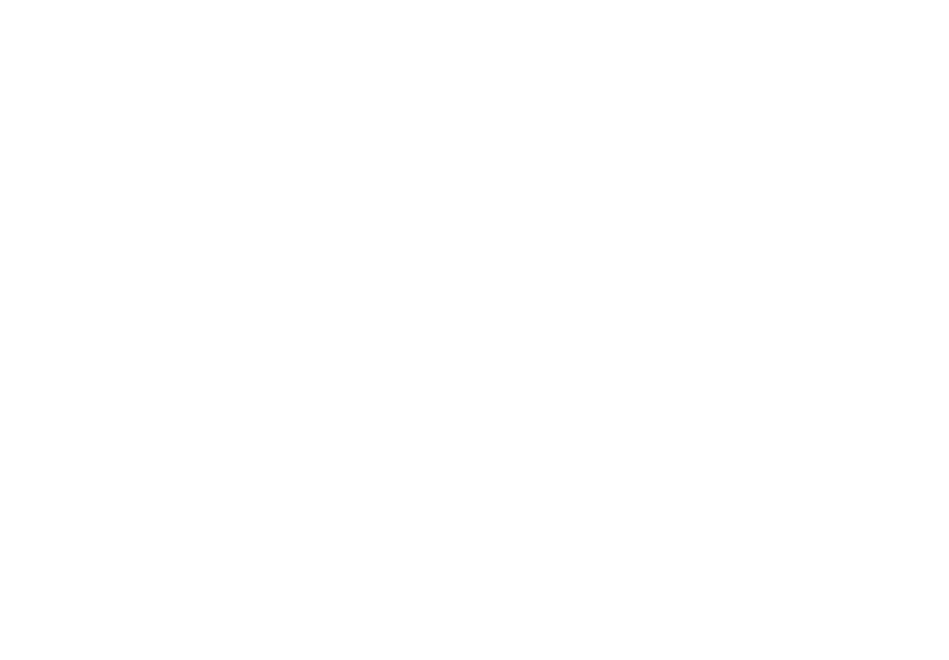
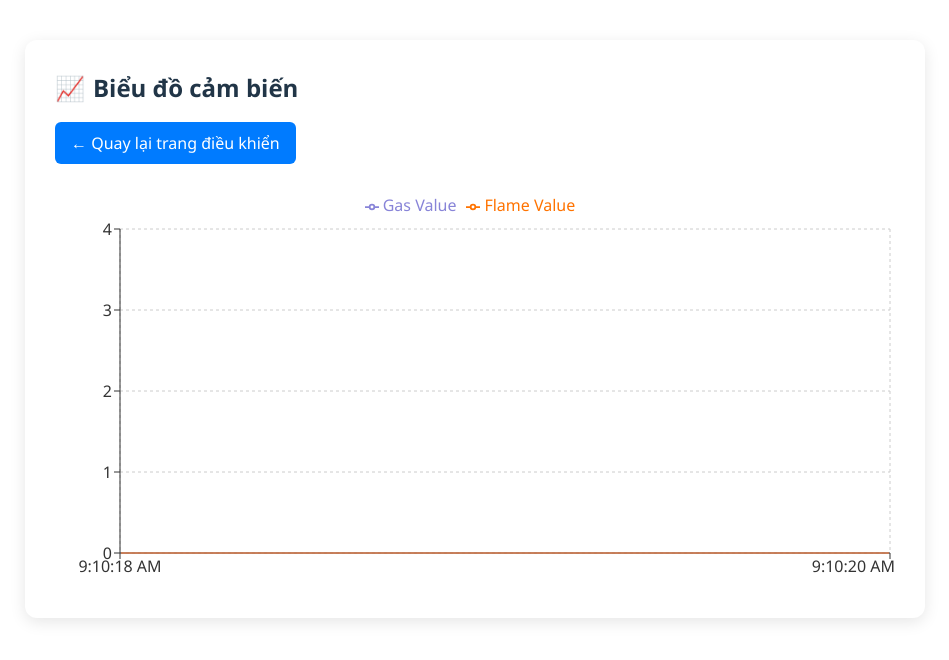
Before and after one commit to holyBeastt/kma-freertos, a React (Vite) app: page /chart in a window 1280 px wide. Before the commit this address had no page. Shown: the top 660 px of the page, without its empty margins (165-1114 px from the left). Built offline with nearby package versions, Linux system fonts and the light colour scheme.

Commit message:
thêm biểu đồ

```diff
--- a/package.json
+++ b/package.json
@@ -16,6 +16,7 @@
     "react-dom": "^19.0.0",
     "react-router-dom": "^7.5.1",
     "react-toastify": "^11.0.5",
+    "recharts": "^2.15.3",
     "sweetalert2": "^11.19.1"
   },
   "devDependencies": {
--- /dev/null
+++ b/src/components/SensorContext.jsx
@@ -0,0 +1,18 @@
+import { createContext, useContext, useState } from "react";
+
+const SensorContext = createContext();
+
+export const useSensor = () => useContext(SensorContext);
+
+export const SensorProvider = ({ children }) => {
+  const [gasValue, setGasValue] = useState(0);
+  const [flameValue, setFlameValue] = useState(0);
+
+  return (
+    <SensorContext.Provider
+      value={{ gasValue, setGasValue, flameValue, setFlameValue }}
+    >
+      {children}
+    </SensorContext.Provider>
+  );
+};
--- a/src/main.jsx
+++ b/src/main.jsx
@@ -2,9 +2,12 @@ import { StrictMode } from "react";
 import { createRoot } from "react-dom/client";
 import "./index.css";
 import App from "./App.jsx";
+import { SensorProvider } from "./components/SensorContext.jsx";
 
 createRoot(document.getElementById("root")).render(
   <StrictMode>
-    <App />
+    <SensorProvider>
+      <App />
+    </SensorProvider>
   </StrictMode>
 );
--- a/src/routes/nav.jsx
+++ b/src/routes/nav.jsx
@@ -3,6 +3,7 @@ import Login from "../views/Login";
 import Register from "../views/Register";
 import ControlPanel from "../views/ControlPanel";
 import ChangePass from "../views/ChangePass";
+import ChartPage from "../views/ChartPage";
 
 export default function nav() {
   return (
@@ -12,6 +13,7 @@ export default function nav() {
         <Route path="/register" element={<Register />} />
         <Route path="/control" element={<ControlPanel />} />
         <Route path="/change-password" element={<ChangePass />} />
+        <Route path="/chart" element={<ChartPage />} />
       </Routes>
     </BrowserRouter>
   );
--- /dev/null
+++ b/src/views/ChartPage.jsx
@@ -0,0 +1,113 @@
+import React, { useEffect, useState } from "react";
+import {
+  LineChart,
+  Line,
+  XAxis,
+  YAxis,
+  CartesianGrid,
+  Tooltip,
+  Legend,
+  ResponsiveContainer,
+} from "recharts";
+import { Link } from "react-router-dom";
+import { useSensor } from "../components/SensorContext";
+
+const ChartPage = () => {
+  const [data, setData] = useState([]);
+  const { gasValue, flameValue } = useSensor();
+
+  useEffect(() => {
+    const interval = setInterval(() => {
+      const timestamp = new Date().toLocaleTimeString();
+      setData((prev) => [
+        ...prev.slice(-9), // giữ tối đa 10 điểm
+        {
+          time: timestamp,
+          gas: gasValue,
+          flame: flameValue,
+        },
+      ]);
+    }, 2000);
+
+    return () => clearInterval(interval);
+  }, [gasValue, flameValue]);
+
+  return (
+    <div
+      style={{
+        background: "#fff",
+        padding: "30px",
+        borderRadius: "12px",
+        boxShadow: "0 4px 16px rgba(0,0,0,0.1)",
+        maxWidth: "900px",
+        margin: "40px auto",
+        fontFamily: "'Segoe UI', sans-serif",
+      }}
+    >
+      <h2
+        style={{
+          fontSize: "24px",
+          marginBottom: "16px",
+          display: "flex",
+          alignItems: "center",
+        }}
+      >
+        <span role="img" aria-label="chart" style={{ marginRight: "8px" }}>
+          📈
+        </span>
+        Biểu đồ cảm biến
+      </h2>
+
+      <Link to="/control">
+        <button
+          style={{
+            marginBottom: "24px",
+            padding: "10px 16px",
+            border: "none",
+            backgroundColor: "#007bff",
+            color: "#fff",
+            borderRadius: "6px",
+            cursor: "pointer",
+          }}
+        >
+          ← Quay lại trang điều khiển
+        </button>
+      </Link>
+
+      <ResponsiveContainer width="100%" height={400}>
+        <LineChart data={data}>
+          <CartesianGrid strokeDasharray="3 3" stroke="#ccc" />
+          <XAxis dataKey="time" stroke="#333" />
+          <YAxis stroke="#333" />
+          <Tooltip
+            contentStyle={{
+              backgroundColor: "#f5f5f5",
+              borderRadius: "8px",
+              border: "none",
+            }}
+            labelStyle={{ fontWeight: "bold" }}
+          />
+          <Legend verticalAlign="top" height={36} />
+          <Line
+            type="monotone"
+            dataKey="gas"
+            stroke="#8884d8"
+            name="Gas Value"
+            dot={false}
+            isAnimationActive={true}
+          />
+          <Line
+            type="monotone"
+            dataKey="flame"
+            stroke="#ff7300"
+            name="Flame Value"
+            dot={false}
+            isAnimationActive={true}
+          />
+        </LineChart>
+      </ResponsiveContainer>
+    </div>
+  );
+};
+
+export default ChartPage;
```
Also changed, not shown: src/views/ControlPanel.jsx (+97 -12 lines), 1 other file (tests, documents, lock files or other folders).
